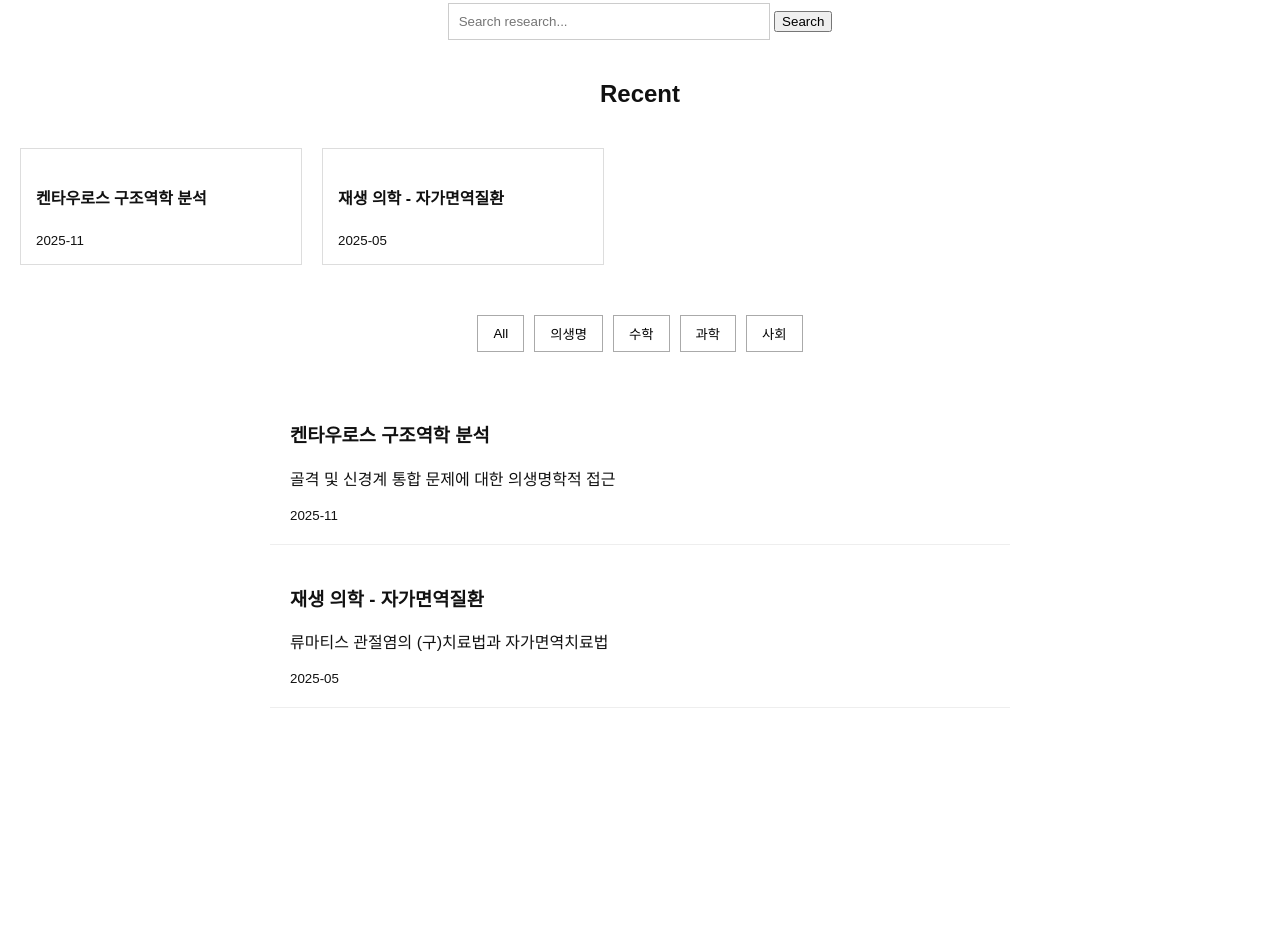
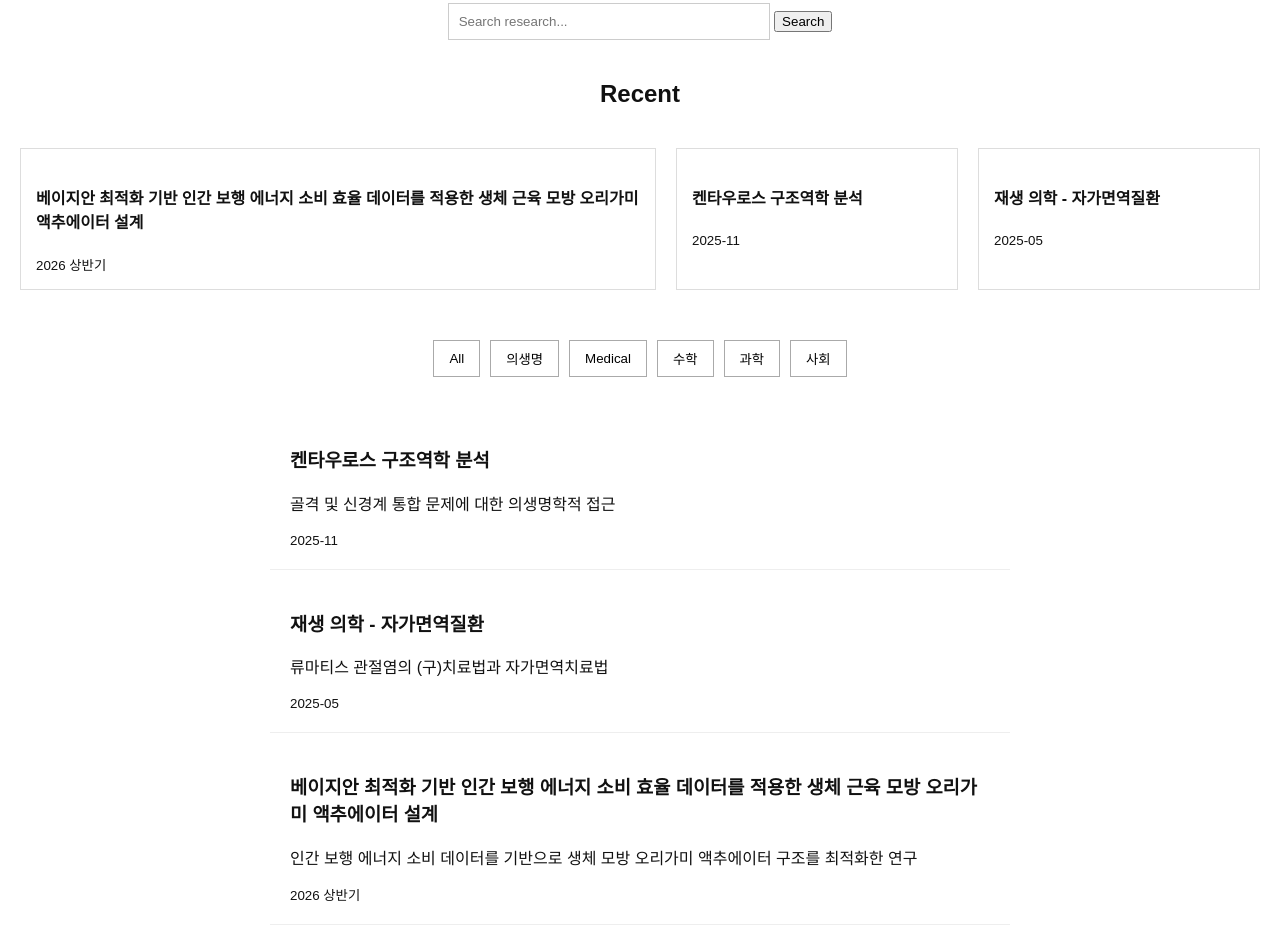
Before and after one commit to 021016-source/Hee-lab, a plain HTML site: page index.html in a window 1280 px wide. Shown: the part 213-1138 px from the top of the page. Before the commit the page ends 921 px from the top, so only its background shows below. Drawn offline with Linux system fonts and the light colour scheme.

Commit message:
Update index.html

```diff
--- a/index.html
+++ b/index.html
@@ -138,6 +138,7 @@ Search
 <div class="categories">
 <button onclick="filterCategory('all')">All</button>
 <button onclick="filterCategory('bio')">의생명</button>
+<button onclick="filterCategory('med')">Medical</button>
 <button onclick="filterCategory('math')">수학</button>
 <button onclick="filterCategory('science')">과학</button>
 <button onclick="filterCategory('social')">사회</button>
@@ -165,6 +166,13 @@ const posts = [
   date: "2025-05",
   content: "류마티스 관절염의 (구)치료법과 자가면역치료법",
   link: "posts/autoimmune-therapy.html"
+},
+   {
+  title: "베이지안 최적화 기반 인간 보행 에너지 소비 효율 데이터를 적용한 생체 근육 모방 오리가미 액추에이터 설계",
+  category: "med",
+  date: "2026 상반기",
+  content: "인간 보행 에너지 소비 데이터를 기반으로 생체 모방 오리가미 액추에이터 구조를 최적화한 연구",
+  link: "posts/bayesian-origami-actuator.html"
 }
 ];
 
```
